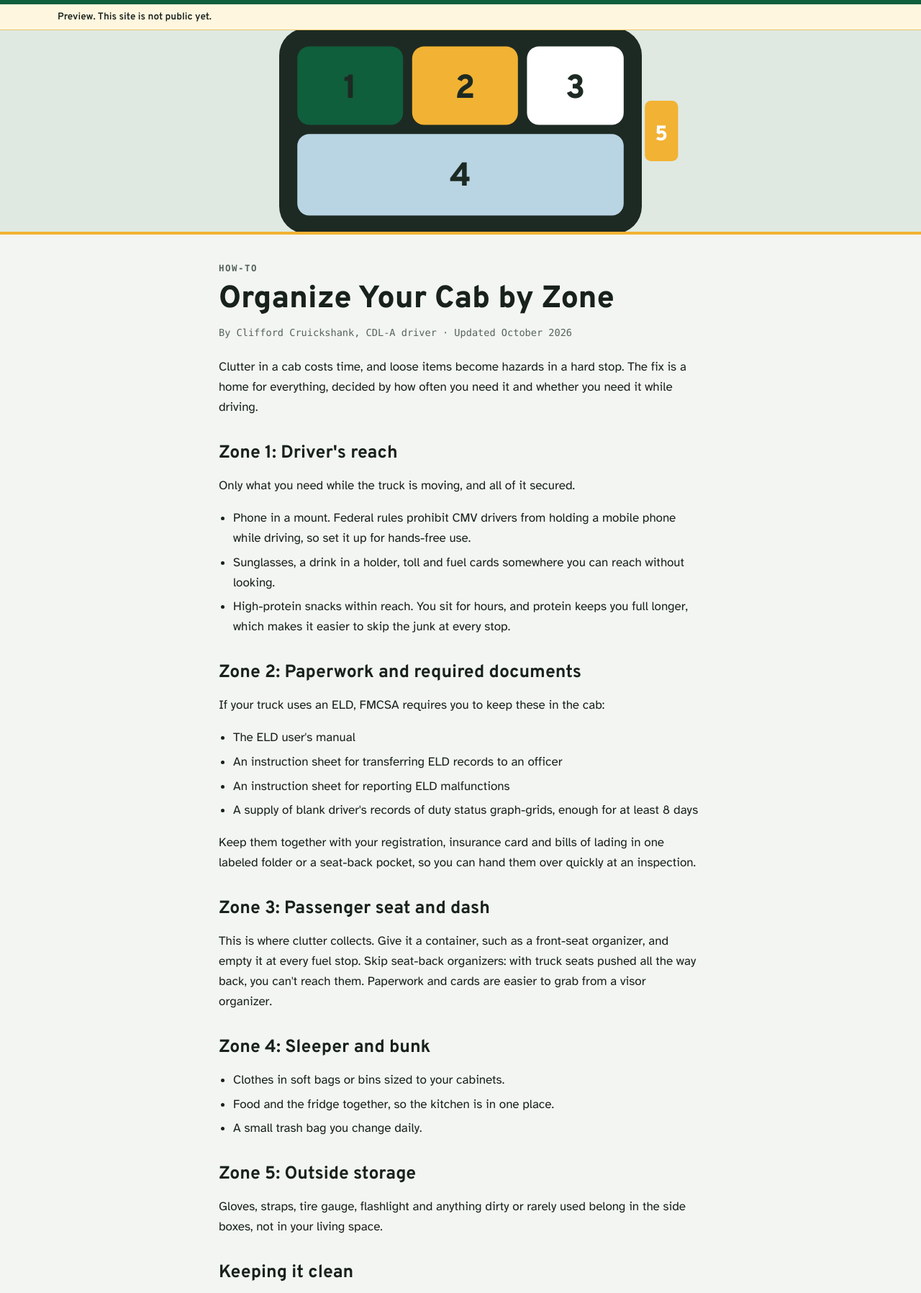
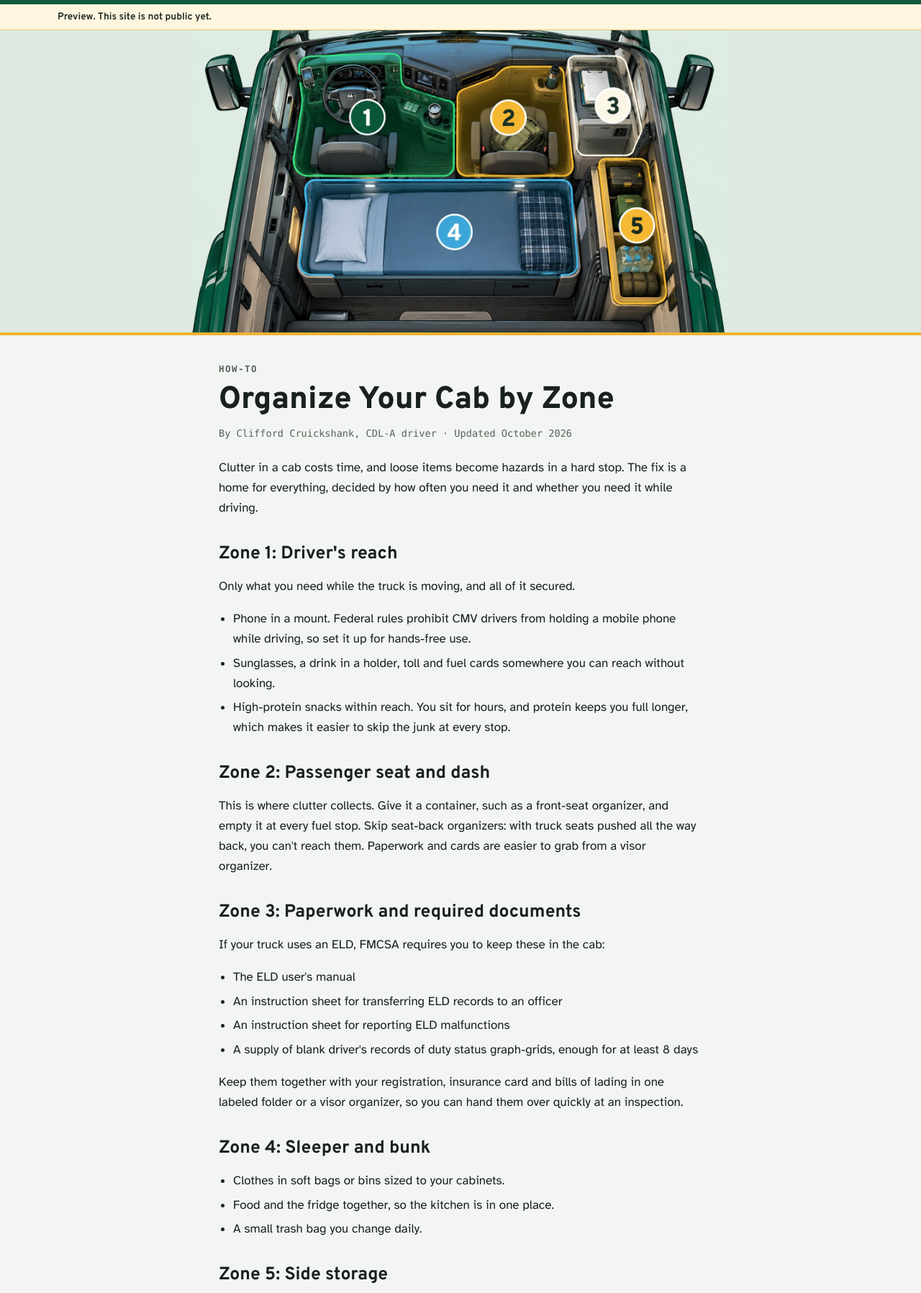
Before and after one commit to triamden-dev/cabgear, a plain HTML site: page cab-organization-zones.html in a window 1280 px wide. Shown: the part 52-1849 px from the top of the page at 72% size. Drawn offline with Linux system fonts and the light colour scheme; a web font is replaced by a local one.

Commit message:
Cab zones image; reorder zones to match it
Co-Authored-By: Claude Opus 5.5 <noreply@anthropic.com>
Claude-Session: https://claude.ai/code/session_01D52sv81L9UN6gxhtyDeNVX

```diff
--- a/_src/styles.css
+++ b/_src/styles.css
@@ -241,3 +241,6 @@ th { font-family: var(--display); font-weight: 700; background: var(--surface);
 .buy { border-style: solid; background: var(--amber-fill); border-color: var(--amber-fill); color: #18211c; cursor: pointer; margin-right: .4rem; transition: transform .15s ease; }
 .buy:hover { transform: translateY(-1px); text-decoration: underline; }
 .buy::after { content: " ↗"; }
+.card-art .art-contain { object-fit: cover; object-position: center; }
+.art-band .art-contain { object-fit: contain; background: var(--art-bg); height: 420px; max-height: 420px; }
+@media (max-width: 760px) { .art-band .art-contain { height: auto; aspect-ratio: 1672 / 941; } }
--- a/cab-organization-zones.html
+++ b/cab-organization-zones.html
@@ -19,15 +19,7 @@
 <div class="draft"><div class="wrap">Preview. This site is not public yet.</div></div>
 <main>
 
-<div class="art-band"><div class="wrap art-band-inner"><svg class="art" viewBox="0 0 320 180" role="img" aria-label="Illustration of a truck cab floor plan divided into numbered zones" preserveAspectRatio="xMidYMid slice"><rect class="a-bg" width="320" height="180"/>
-<rect class="a-ink" x="40" y="22" width="240" height="136" rx="18"/>
-<rect class="a-sign" x="52" y="34" width="70" height="52" rx="8"/>
-<rect class="a-amber" x="128" y="34" width="70" height="52" rx="8"/>
-<rect class="a-paper" x="204" y="34" width="64" height="52" rx="8"/>
-<rect class="a-glass2" x="52" y="92" width="216" height="54" rx="8"/>
-<g class="a-num"><text x="87" y="68">1</text><text x="163" y="68">2</text><text x="236" y="68">3</text><text x="160" y="126">4</text></g>
-<rect class="a-amber" x="282" y="70" width="22" height="40" rx="4"/><text class="a-num2" x="293" y="96">5</text>
-</svg></div></div><article class="article"><div class="wrap">
+<div class="art-band"><div class="wrap art-band-inner"><img class="art art-photo art-contain" src="cab-zones.jpg" alt="Top-down view of a sleeper truck cab divided into five numbered zones: driver area, passenger seat, paperwork cabinet, bunk and side storage" width="1672" height="941" loading="lazy"></div></div><article class="article"><div class="wrap">
 <p class="eyebrow">How-to</p>
 <h1>Organize Your Cab by Zone</h1>
 <p class="byline">By Clifford Cruickshank, CDL-A driver · Updated October 2026</p>
@@ -41,7 +33,10 @@
   <li>High-protein snacks within reach. You sit for hours, and protein keeps you full longer, which makes it easier to skip the junk at every stop.</li>
 </ul>
 
-<h2>Zone 2: Paperwork and required documents</h2>
+<h2>Zone 2: Passenger seat and dash</h2>
+<p>This is where clutter collects. Give it a container, such as a front-seat organizer, and empty it at every fuel stop. Skip seat-back organizers: with truck seats pushed all the way back, you can't reach them. Paperwork and cards are easier to grab from a visor organizer.</p>
+
+<h2>Zone 3: Paperwork and required documents</h2>
 <p>If your truck uses an ELD, FMCSA requires you to keep these in the cab:</p>
 <ul>
   <li>The ELD user's manual</li>
@@ -49,10 +44,7 @@
   <li>An instruction sheet for reporting ELD malfunctions</li>
   <li>A supply of blank driver's records of duty status graph-grids, enough for at least 8 days</li>
 </ul>
-<p>Keep them together with your registration, insurance card and bills of lading in one labeled folder or a seat-back pocket, so you can hand them over quickly at an inspection.</p>
-
-<h2>Zone 3: Passenger seat and dash</h2>
-<p>This is where clutter collects. Give it a container, such as a front-seat organizer, and empty it at every fuel stop. Skip seat-back organizers: with truck seats pushed all the way back, you can't reach them. Paperwork and cards are easier to grab from a visor organizer.</p>
+<p>Keep them together with your registration, insurance card and bills of lading in one labeled folder or a visor organizer, so you can hand them over quickly at an inspection.</p>
 
 <h2>Zone 4: Sleeper and bunk</h2>
 <ul>
@@ -61,8 +53,8 @@
   <li>A small trash bag you change daily.</li>
 </ul>
 
-<h2>Zone 5: Outside storage</h2>
-<p>Gloves, straps, tire gauge, flashlight and anything dirty or rarely used belong in the side boxes, not in your living space.</p>
+<h2>Zone 5: Side storage</h2>
+<p>Water, tools, gloves, straps, a tire gauge, a flashlight and anything you use rarely go in the side cabinets. Anything dirty belongs in the outside side boxes, not in your living space.</p>
 
 <h2>Keeping it clean</h2>
 <p>My rule is a place for everything and everything in its place. Organizing and cleaning go together, but they're different jobs. Organizing means every item has a home, so nothing piles up. Cleaning is quick because there's less in the way.</p>
--- a/styles.css
+++ b/styles.css
@@ -241,3 +241,6 @@ th { font-family: var(--display); font-weight: 700; background: var(--surface);
 .buy { border-style: solid; background: var(--amber-fill); border-color: var(--amber-fill); color: #18211c; cursor: pointer; margin-right: .4rem; transition: transform .15s ease; }
 .buy:hover { transform: translateY(-1px); text-decoration: underline; }
 .buy::after { content: " ↗"; }
+.card-art .art-contain { object-fit: cover; object-position: center; }
+.art-band .art-contain { object-fit: contain; background: var(--art-bg); height: 420px; max-height: 420px; }
+@media (max-width: 760px) { .art-band .art-contain { height: auto; aspect-ratio: 1672 / 941; } }
```
Also changed, not shown: index.html (+1 -9 lines), _src/cab-zones.jpg (added), cab-zones.jpg (added), 2 other files.
